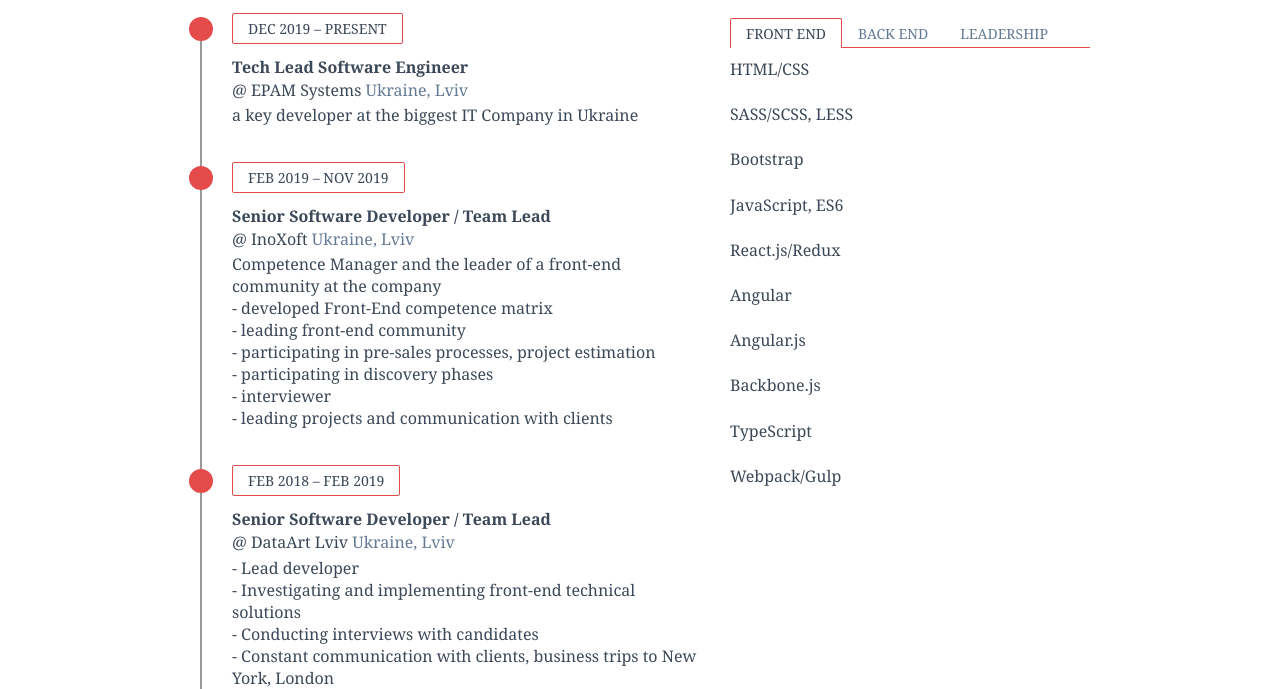
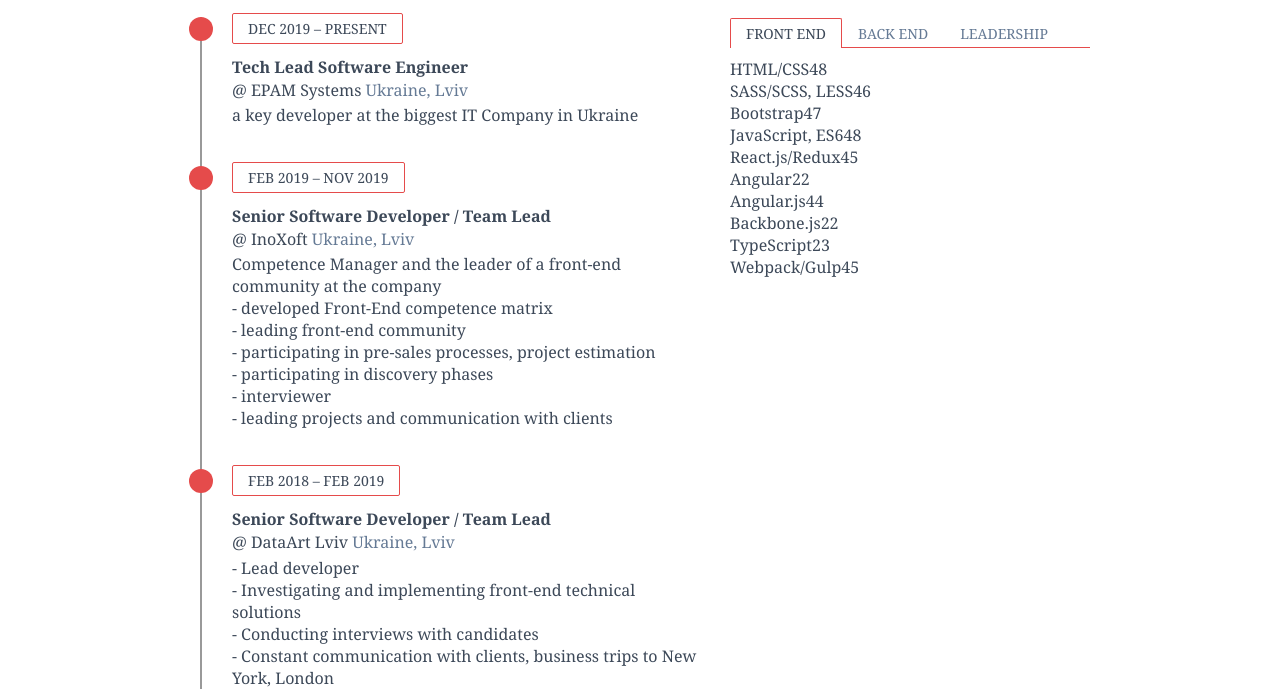
Before and after one commit to matiishyn/matiishyn, a Gatsby site: page /resume in a window 1280 px wide. Shown: the part 120-809 px from the top of the page. Built offline with nearby package versions, Linux system fonts and the light colour scheme; Gatsby itself is replaced by a stand-in of ours; what typography-theme-fairy-gates would draw is missing.

Commit message:
skill component

```diff
--- /dev/null
+++ b/src/components/skills/skill.jsx
@@ -0,0 +1,10 @@
+import React from 'react';
+
+export const Skill = ({title, level, experience}) => (
+  <div className="skill">
+    <span className="skill-title">{title}</span>
+    <span className="skill-level">{level}</span>
+    <span className="skill-experience">{experience}</span>
+
+  </div>
+);
--- a/src/components/skills/skills.jsx
+++ b/src/components/skills/skills.jsx
@@ -3,6 +3,7 @@
 import { skills } from "./data"
 import { Tab, TabList, TabPanel, Tabs } from "react-tabs"
 import "react-tabs/style/react-tabs.css"
+import { Skill } from "./skill"
 
 const skillsTitles = skills.map(el => el.groupTitle)
 const skillsGroups = skills.map(el => el.groupSkills)
@@ -23,7 +24,12 @@
         {skillsGroups.map((group, ind) => (
           <TabPanel key={ind}>
             {group.map(skill => (
-              <p key={skill.title}>{skill.title}</p>
+              <Skill
+                key={skill.title}
+                title={skill.title}
+                experience={skill.experience}
+                level={skill.level}
+              />
             ))}
           </TabPanel>
         ))}
```
